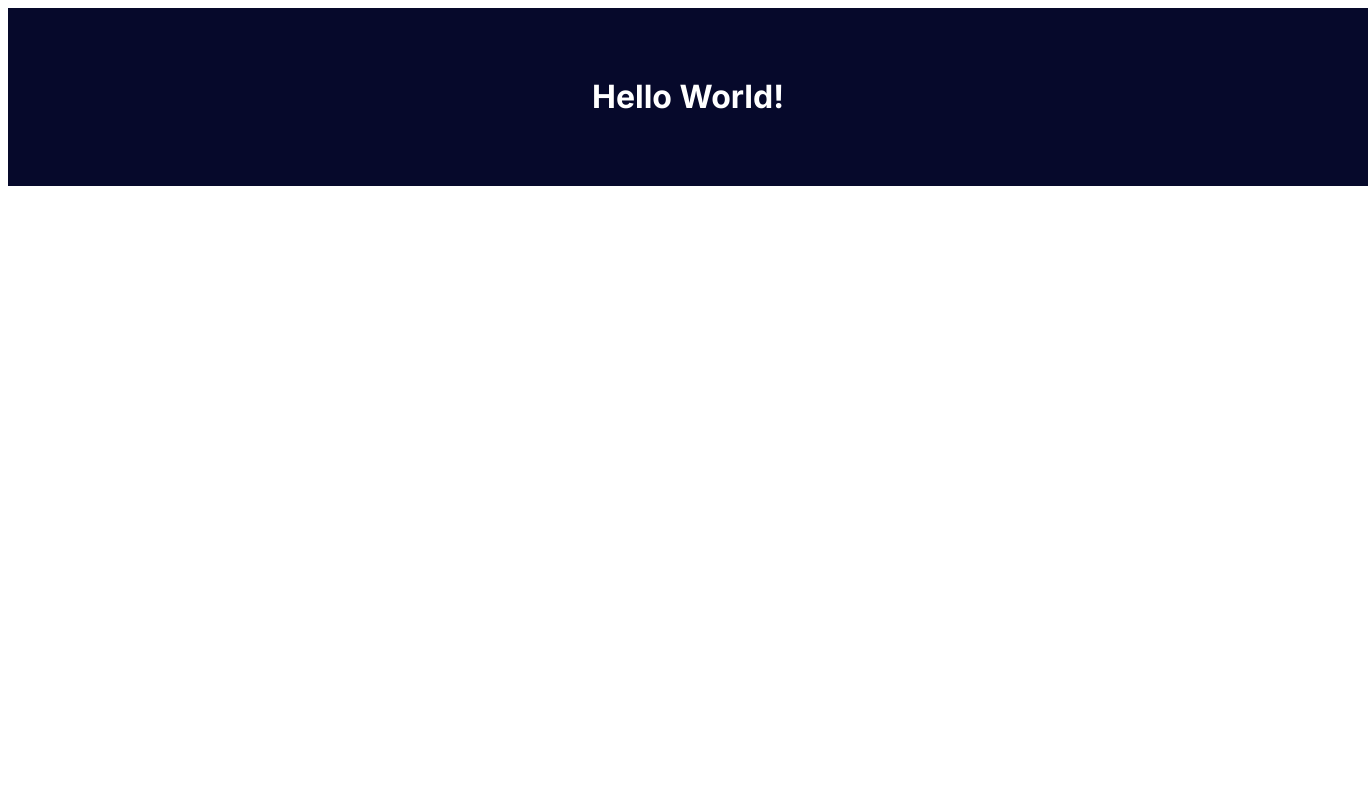
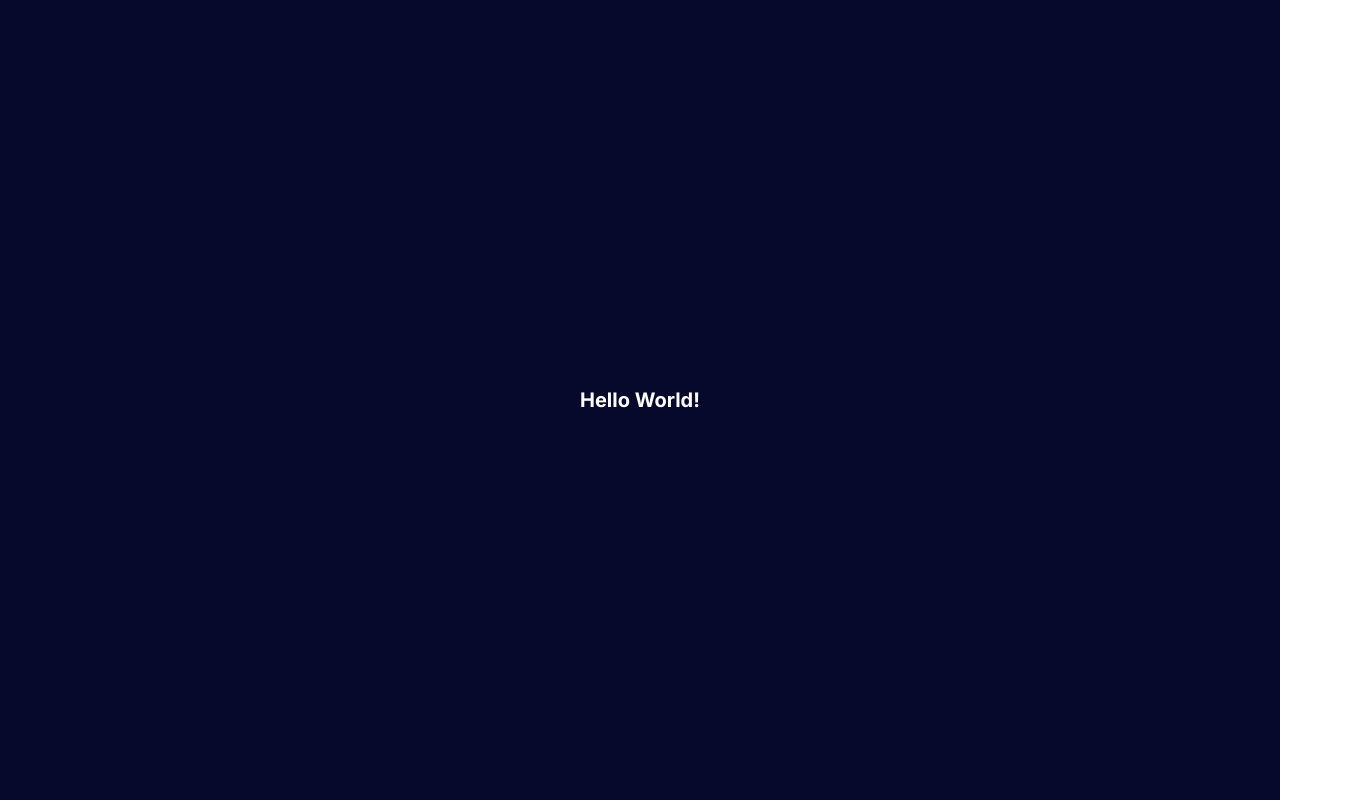
Before and after one commit to Chriszao/boilerplate-apps-router, a Next.js app: page / in a window 1280 px wide. Shown: the whole page, 1368 px wide, since content can reach past the window. Built offline with nearby package versions, Linux system fonts and the light colour scheme.

Commit message:
feat: reset global css

```diff
--- a/src/app/layout.tsx
+++ b/src/app/layout.tsx
@@ -1,6 +1,7 @@
 import type { Metadata } from "next";
 import { Inter } from "next/font/google";
 import StyledComponentsRegistry from "@lib/registry";
+import { Providers } from "./providers";
 
 const inter = Inter({ subsets: ["latin"] });
 
@@ -17,7 +18,9 @@
 	return (
 		<html lang="en">
 			<body className={inter.className}>
-				<StyledComponentsRegistry>{children}</StyledComponentsRegistry>
+				<StyledComponentsRegistry>
+					<Providers>{children}</Providers>
+				</StyledComponentsRegistry>
 			</body>
 		</html>
 	);
--- /dev/null
+++ b/src/app/providers.tsx
@@ -0,0 +1,11 @@
+import { PropsWithChildren } from "react";
+import { GlobalStyles } from "@styles/global";
+
+export function Providers({ children }: PropsWithChildren) {
+	return (
+		<>
+			<GlobalStyles />
+			{children}
+		</>
+	);
+}
--- /dev/null
+++ b/src/styles/global.ts
@@ -0,0 +1,23 @@
+"use client";
+
+import { createGlobalStyle } from "styled-components";
+
+export const GlobalStyles = createGlobalStyle`
+	* {
+		margin: 0;
+		padding: 0;
+		box-sizing: border-box;
+	}
+
+	html {
+		font-size: 62.5%; // 1rem = 10px
+	}
+
+	html, body, #__next {
+		height: 100%;
+	}
+
+	body {
+		font-family: --apple-system, BlinkMacSystemFont, 'Segoe UI', Roboto, Oxygen, Ubuntu, Cantarell, 'Open Sans', 'Helvetica Neue', sans-serif;
+	}
+`;
```
